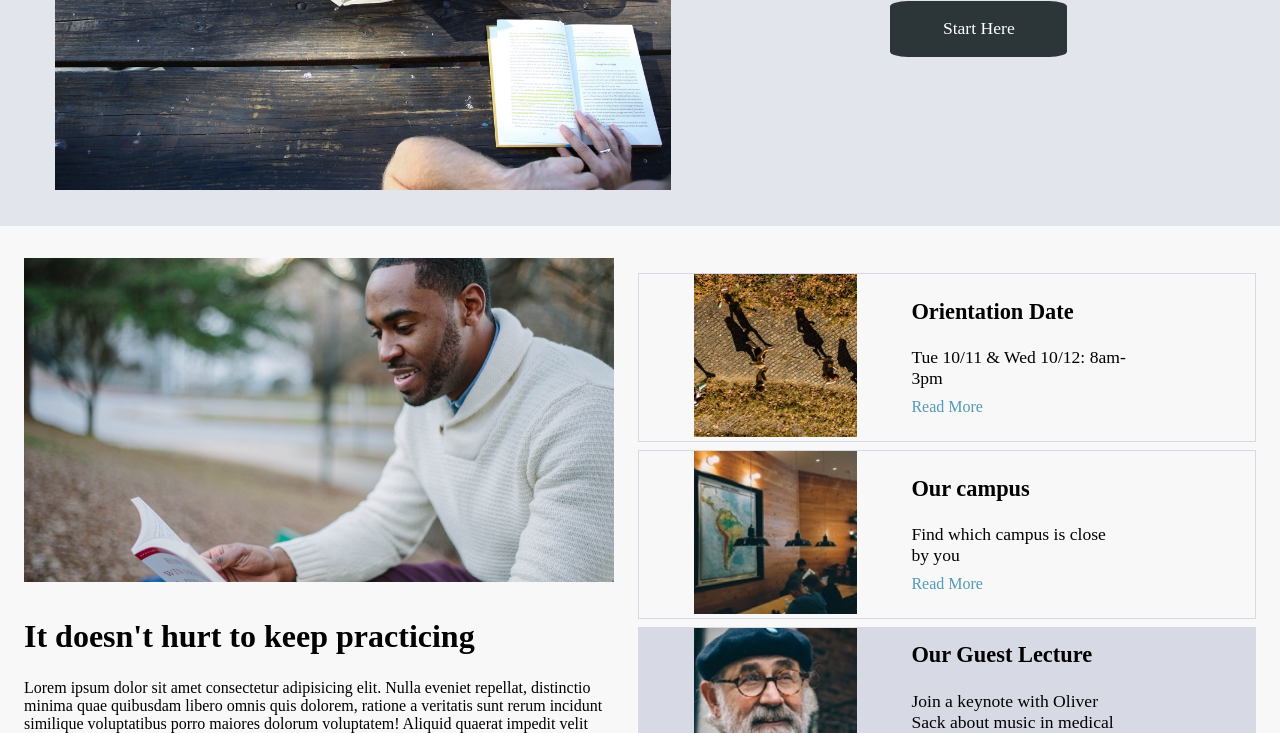
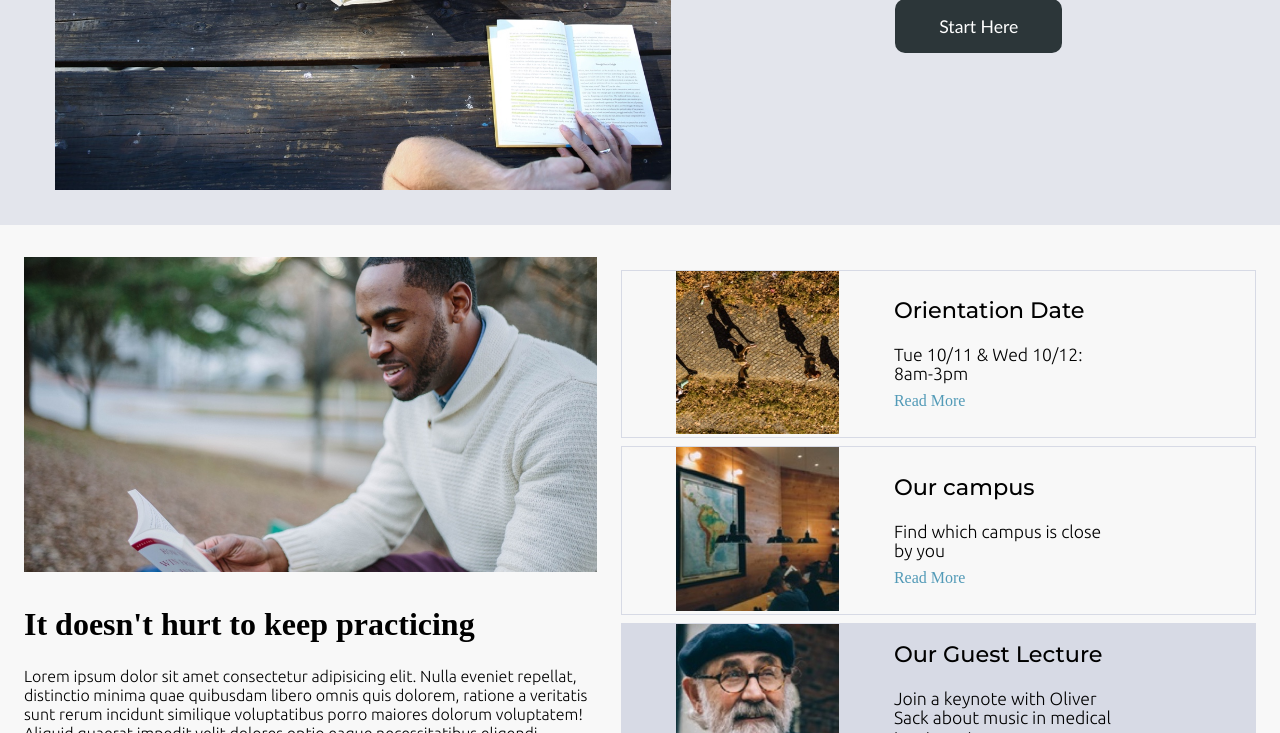
Before and after one commit to SidMcStarter/Colmar-Capstone, a plain HTML site: page index.html in a window 1280 px wide. Shown: the part 367-1100 px from the top of the page. Drawn offline with Linux system fonts and the light colour scheme; a web font is replaced by a local one.

Commit message:
ADDED FONTS

```diff
--- a/resources/css/styles.css
+++ b/resources/css/styles.css
@@ -1,13 +1,35 @@
+/* poppins for nav and footer, gulzar for h1, ubuntu for p, montserrat for h4 */
+@import url('https://fonts.googleapis.com/css2?family=Gulzar&family=Montserrat:wght@400;500&family=Poppins:wght@300&family=Roboto:wght@500&family=Ubuntu:wght@300;400&display=swap');
 *{
     padding: 0;
     margin: 0;
     box-sizing: border-box;
+    line-height: 1.1;
+
 }
 
 li{
     list-style: none;
 }
 
+h1{
+    font-family: "Gulzar", serif;
+}
+
+p{
+    font-family: "Ubuntu", sans-serif;
+    font-weight: 300;
+}
+
+h3, h4{
+    font-family: 'Montserrat', sans-serif;
+    font-weight: 500;
+
+}
+
+h2{
+    font-family: 'Roboto', sans-serif;
+}
 /* nav part */
 nav.mobile{
     display: none;
@@ -57,15 +79,16 @@ nav ul li:not(:last-child){
 }
 
 nav ul li a{
-    font-size: 20px;
+    font-size: 16px;
     color: black;
     padding: 1rem;
     transition: color .250s ease-in, background-color .250s ease-in;
+    font-family: "Poppins";
 }
 
 nav ul li a:hover{
     background-color: rgb(84, 83, 83);
-    color: #d7dae5;
+    color: white
 }
 
 /* header section */
@@ -101,9 +124,10 @@ nav ul li a:hover{
 .header-content .text .btn{
     color: white;
     background-color: #2C3639;
-    border-radius: 10%;
-    padding: 1em 3em;
+    border-radius: 10px;
+    padding: 1em 2.5em;
     font-size: 1.1em;
+    font-family: 'Gill Sans', 'Gill Sans MT', Calibri, 'Trebuchet MS', sans-serif
 }
 
 .header-content .img-container{
@@ -138,6 +162,7 @@ main .info-content h1{
 
 main .info-content p:first-of-type{
     margin-bottom: 24px;
+    line-height: 1.2;
 }
 
 main .info-content .img-container{
@@ -332,6 +357,7 @@ footer{
     justify-content: space-between;
     align-items: center;
     padding: 1rem;
+    font-family: "Poppins", sans-serif;
 }
 
 footer ul{
@@ -426,6 +452,10 @@ footer li:first-child{
         width: 100%;
     }
 
+    .header-content .text h1{
+        margin-bottom: 0;
+    }
+
     /* side content */
     main{
         display: block;
@@ -488,6 +518,7 @@ footer li:first-child{
         background-color: rgb(164, 191, 218);
         border-radius: 5px;
         margin-bottom: 1rem;
+        font-family: 'Montserrat', sans-serif;
     }
 
     /* thesis */
```
